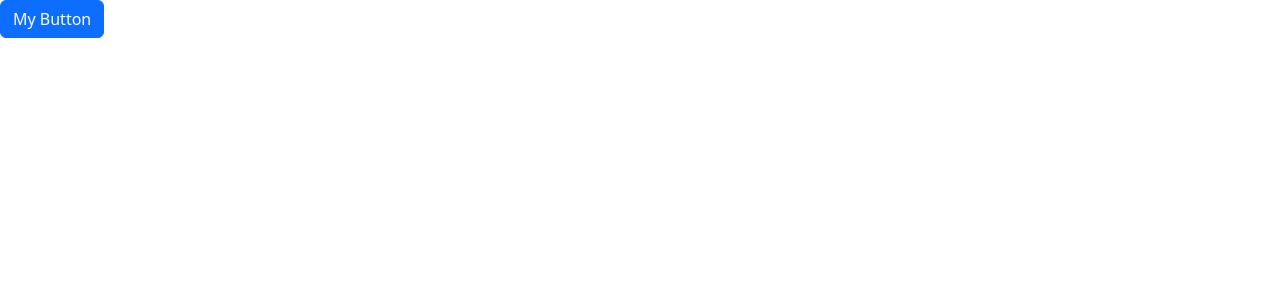
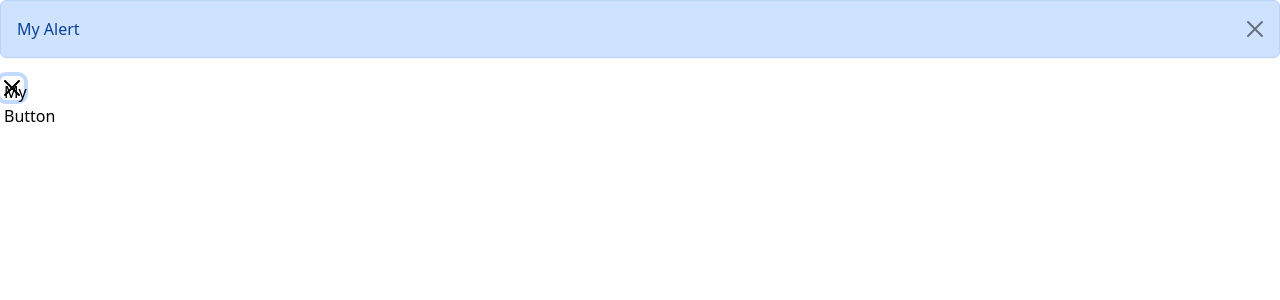
Before and after one commit to Cyber-Firefly/React-Porj-01, a React (Vite) app: page / in a window 1280 px wide. Both pictures are taken after a click on the button "My Button". Shown: the top 300 px of the page. Built offline with nearby package versions, Linux system fonts and the light colour scheme.

Commit message:
added alert open and close function

```diff
--- a/src/App.tsx
+++ b/src/App.tsx
@@ -1,9 +1,16 @@
 import Button from "./components/Button";
+import Alert from "./components/Alert";
+import { useState } from "react";
 
 function App() {
+  const [alertVisible, setAlertVisibility] = useState(false);
+
   return (
     <div>
-      <Button onClick={() => console.log("Clicked")}>My Button</Button>
+      {alertVisible && (
+        <Alert onClose={() => setAlertVisibility(false)}>My Alert</Alert>
+      )}
+      <Button onClick={() => setAlertVisibility(true)}>My Button</Button>
     </div>
   );
 }
--- a/src/components/Alert.tsx
+++ b/src/components/Alert.tsx
@@ -2,10 +2,22 @@
 
 interface Props {
   children: ReactNode;
+  onClose: () => void;
 }
 
-const Alert = ({ children }: Props) => {
-  return <div className="alert alert-primary">{children}</div>;
+const Alert = ({ children, onClose }: Props) => {
+  return (
+    <div className="alert alert-primary alert-dismissible">
+      {children}
+      <button
+        type="button"
+        className="btn-close"
+        onClick={onClose}
+        data-bs-dismiss="alert"
+        aria-label="Close"
+      ></button>
+    </div>
+  );
 };
 
 export default Alert;
--- a/src/components/Button.tsx
+++ b/src/components/Button.tsx
@@ -8,7 +8,7 @@
 
 const Button = ({ children, onClick, color = "primary" }: Props) => {
   return (
-    <button className={"btn btn-" + color} onClick={onClick}>
+    <button className={"btn btn-close btn-" + color} onClick={onClick}>
       {children}
     </button>
   );
```
